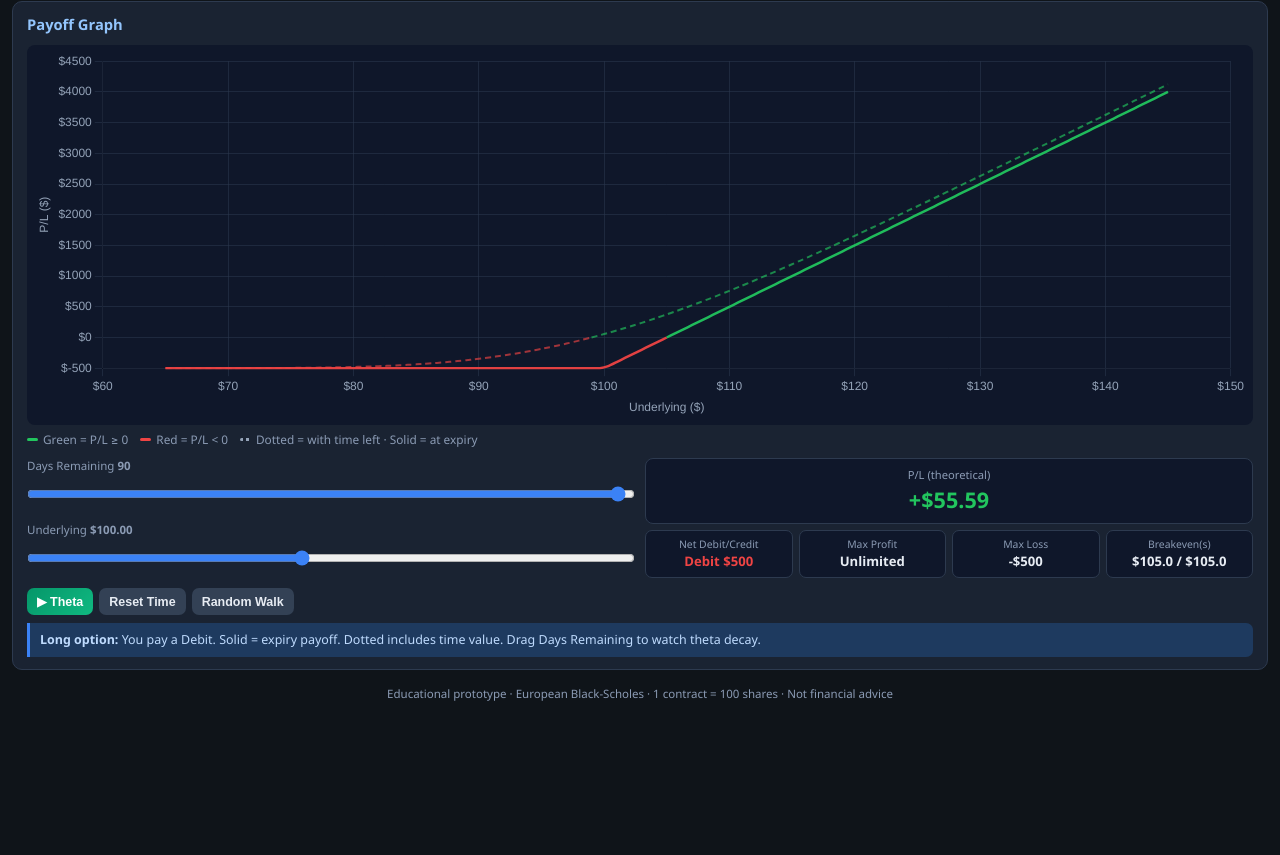
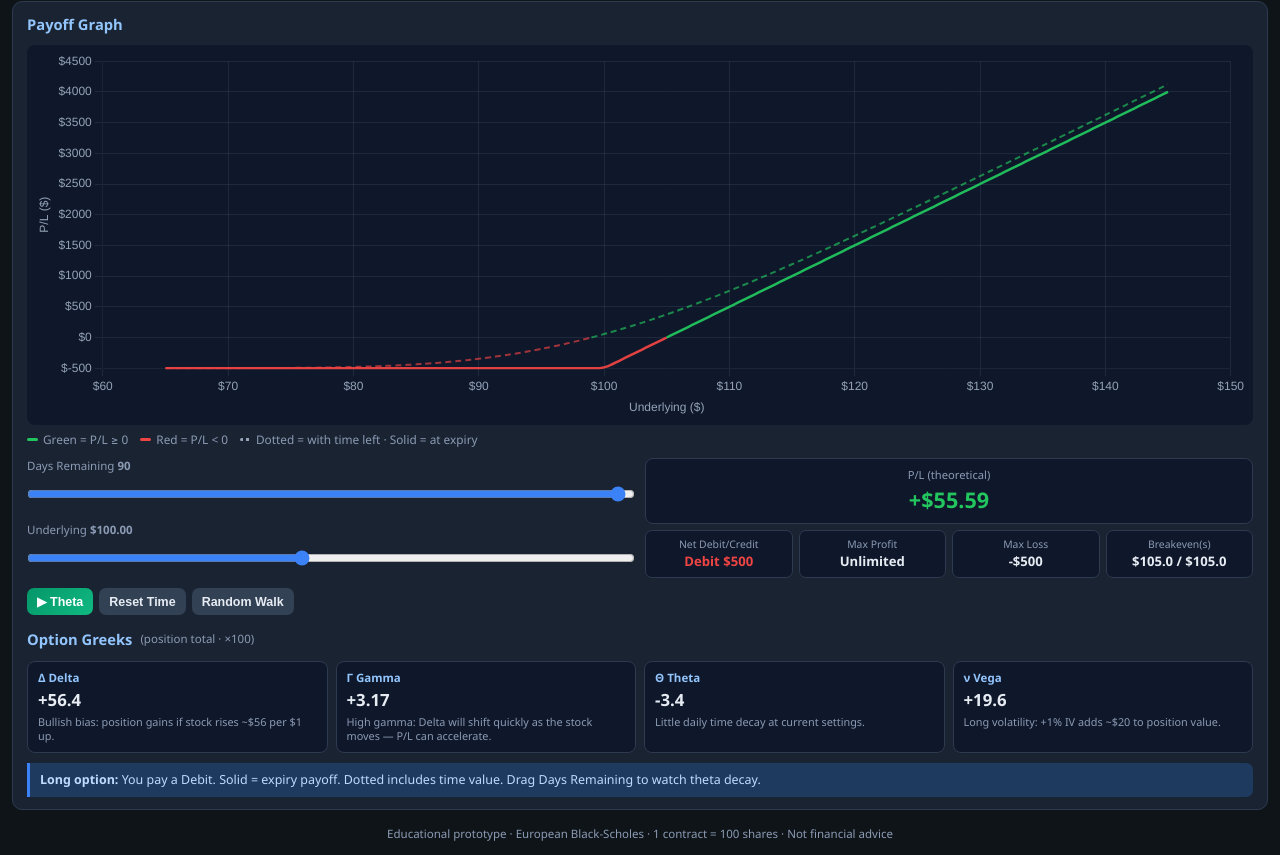
Before and after one commit to memoliro/jsm-options.com, a plain HTML site: page builder/index.html in a window 1280 px wide. Shown: the part 389-1244 px from the top of the page. Before the commit the page ends 1104 px from the top, so only its background shows below. Drawn offline with nearby package versions, Linux system fonts and the light colour scheme.

Commit message:
Add files via upload

```diff
--- a/builder/index.html
+++ b/builder/index.html
@@ -258,6 +258,37 @@
       font-size: 0.72rem;
       color: var(--muted);
     }
+    .greeks-grid {
+      display: grid;
+      grid-template-columns: repeat(4, 1fr);
+      gap: 8px;
+      margin-top: 10px;
+    }
+    @media (max-width: 600px) {
+      .greeks-grid { grid-template-columns: 1fr 1fr; }
+    }
+    .greek-card {
+      background: #0f172a;
+      border: 1px solid var(--border);
+      border-radius: 8px;
+      padding: 8px 10px;
+    }
+    .greek-card .g-name {
+      font-size: 0.72rem;
+      color: #93c5fd;
+      font-weight: 600;
+    }
+    .greek-card .g-val {
+      font-size: 1.05rem;
+      font-weight: 700;
+      font-variant-numeric: tabular-nums;
+      margin: 2px 0;
+    }
+    .greek-card .g-impact {
+      font-size: 0.68rem;
+      color: var(--muted);
+      line-height: 1.35;
+    }
   </style>
 </head>
 <body>
@@ -390,8 +421,31 @@
           </div>
         </div>
       </div>
-      <div class="edu-tip" id="eduTip">
-        Long Call loaded by default. Edit any field — graph updates live. Use Strategy Template for multi-leg setups.
+      <h2 style="margin-top:14px;margin-bottom:6px;">Option Greeks <span style="font-size:0.72rem;color:var(--muted);font-weight:500;">(position total · ×100)</span></h2>
+      <div class="greeks-grid">
+        <div class="greek-card">
+          <div class="g-name">Δ Delta</div>
+          <div class="g-val" id="gDelta">—</div>
+          <div class="g-impact" id="gDeltaImpact">Price sensitivity: how much P/L changes if the stock moves $1.</div>
+        </div>
+        <div class="greek-card">
+          <div class="g-name">Γ Gamma</div>
+          <div class="g-val" id="gGamma">—</div>
+          <div class="g-impact" id="gGammaImpact">Convexity: how fast Delta changes when the stock moves.</div>
+        </div>
+        <div class="greek-card">
+          <div class="g-name">Θ Theta</div>
+          <div class="g-val" id="gTheta">—</div>
+          <div class="g-impact" id="gThetaImpact">Time decay: expected P/L change per day if nothing else moves.</div>
+        </div>
+        <div class="greek-card">
+          <div class="g-name">ν Vega</div>
+          <div class="g-val" id="gVega">—</div>
+          <div class="g-impact" id="gVegaImpact">Volatility sensitivity: P/L change if IV rises by 1 percentage point.</div>
+        </div>
+      </div>
+      <div class="edu-tip" id="eduTip" style="margin-top:10px;">
+        Long Call loaded by default. Edit any field — graph and Greeks update live. Use Strategy Template for multi-leg setups.
       </div>
     </div>
   </div>
@@ -430,6 +484,48 @@
         return S * Math.exp(-q * T) * normCDF(d1) - K * Math.exp(-r * T) * normCDF(d2);
       }
       return K * Math.exp(-r * T) * normCDF(-d2) - S * Math.exp(-q * T) * normCDF(-d1);
+    }
+
+    // Finite-difference Greeks (position-level, already × MULTIPLIER via signedQty)
+    function positionGreeks() {
+      const p = getParams();
+      const S = p.S;
+      const daysLeft = p.daysLeft;
+      const iv = p.iv;
+      const r = p.r;
+      const q = p.q;
+      const dS = Math.max(0.5, S * 0.005);
+      const dVol = 0.01; // 1 vol point
+      const dT = 1 / 365; // 1 day
+
+      function val(Ss, days, vol) {
+        let total = 0;
+        for (let i = 0; i < legs.length; i++) {
+          const leg = legs[i];
+          let vps;
+          if (leg.type === 'stock') {
+            vps = Ss;
+          } else {
+            const T = Math.max(0, Math.min(leg.dte, days)) / 365;
+            vps = blackScholes(Ss, leg.strike, T, r, q, vol, leg.type);
+          }
+          total += signedQty(leg) * vps * MULTIPLIER;
+        }
+        return total;
+      }
+
+      const v0 = val(S, daysLeft, iv);
+      const vUp = val(S + dS, daysLeft, iv);
+      const vDn = val(S - dS, daysLeft, iv);
+      const vVol = val(S, daysLeft, iv + dVol);
+      const vTime = daysLeft > 0 ? val(S, Math.max(0, daysLeft - 1), iv) : v0;
+
+      const delta = (vUp - vDn) / (2 * dS);
+      const gamma = (vUp - 2 * v0 + vDn) / (dS * dS);
+      const theta = vTime - v0; // P/L change for 1 day passing
+      const vega = vVol - v0;   // P/L change for +1% IV
+
+      return { delta: delta, gamma: gamma, theta: theta, vega: vega };
     }
 
     function defaultLongCall() {
@@ -864,7 +960,49 @@
       document.getElementById('daysLeftLabel').textContent = daysLeft;
 
       updateChart();
+      updateGreeksUI();
       updateEduTip();
+    }
+
+    function updateGreeksUI() {
+      if (!legs.length) {
+        document.getElementById('gDelta').textContent = '—';
+        document.getElementById('gGamma').textContent = '—';
+        document.getElementById('gTheta').textContent = '—';
+        document.getElementById('gVega').textContent = '—';
+        return;
+      }
+      const g = positionGreeks();
+      const fmt = function(x, d) {
+        const n = (d === undefined) ? 2 : d;
+        const s = x >= 0 ? '+' : '';
+        return s + x.toFixed(n);
+      };
+      document.getElementById('gDelta').textContent = fmt(g.delta, 1);
+      document.getElementById('gGamma').textContent = fmt(g.gamma, 2);
+      document.getElementById('gTheta').textContent = fmt(g.theta, 1);
+      document.getElementById('gVega').textContent = fmt(g.vega, 1);
+
+      // Impact blurbs (plain English)
+      const d = g.delta;
+      const th = g.theta;
+      const vg = g.vega;
+      document.getElementById('gDeltaImpact').textContent =
+        d > 5 ? 'Bullish bias: position gains if stock rises ~$' + Math.abs(d).toFixed(0) + ' per $1 up.'
+        : d < -5 ? 'Bearish bias: position gains if stock falls ~$' + Math.abs(d).toFixed(0) + ' per $1 down.'
+        : 'Near delta-neutral: small stock moves have limited directional impact.';
+      document.getElementById('gGammaImpact').textContent =
+        Math.abs(g.gamma) > 1
+          ? 'High gamma: Delta will shift quickly as the stock moves — P/L can accelerate.'
+          : 'Low gamma: Delta is relatively stable for small price moves.';
+      document.getElementById('gThetaImpact').textContent =
+        th < -5 ? 'Time works against you: about $' + Math.abs(th).toFixed(0) + ' expected decay per day.'
+        : th > 5 ? 'Time works for you: about $' + Math.abs(th).toFixed(0) + ' expected gain per day from decay.'
+        : 'Little daily time decay at current settings.';
+      document.getElementById('gVegaImpact').textContent =
+        vg > 5 ? 'Long volatility: +1% IV adds ~$' + Math.abs(vg).toFixed(0) + ' to position value.'
+        : vg < -5 ? 'Short volatility: +1% IV costs ~$' + Math.abs(vg).toFixed(0) + '; you benefit if IV falls.'
+        : 'Low vega: IV changes have limited effect right now.';
     }
 
     function onDaysChange() {
```
